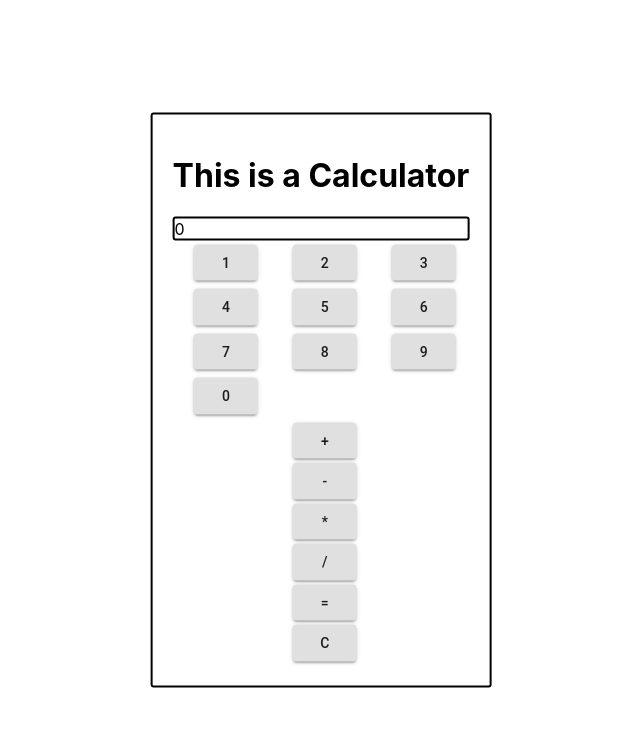
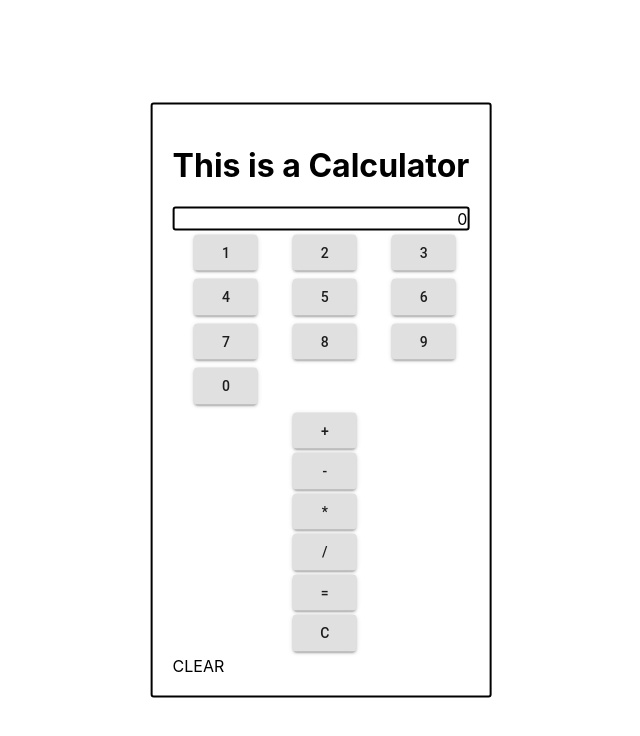
Before and after one commit to zheckert/calc, a React (Create React App) app: page / in a window 1280 px wide. Shown: the top 736 px of the page, without its empty margins (319-959 px from the left). Built offline with nearby package versions, Linux system fonts and the light colour scheme.

Commit message:
styled display correctly. Began to implment clear function. it clears stuff but throws an x is not iterable error next time a button is pressed

```diff
--- a/src/components/Main.js
+++ b/src/components/Main.js
@@ -1,4 +1,5 @@
-import React from "react"
+import React, { useContext } from "react"
+import { calcContext } from "../context/calcContext"
 
 import { Display } from "./Display"
 import { Buttons } from "./Buttons"
@@ -6,7 +7,11 @@ import { Buttons } from "./Buttons"
 import { numbers } from "./index"
 import { operations } from "./index"
 
+import {Button} from "@material-ui/core"
+
 export const Main = () => {
+
+    const { clearer } = useContext(calcContext)
 
     let buttons = numbers.map((num) =>
         <Buttons button={num.num} />
@@ -29,6 +34,9 @@ export const Main = () => {
                 <div>
                     { operators }
                 </div>
+                <div onClick={() => clearer()}>
+                    CLEAR
+                </div>
             </div>
         </div>
     )
--- a/src/context/calcContext.js
+++ b/src/context/calcContext.js
@@ -11,8 +11,12 @@ export const ContextProvider = (props) => {
         console.log(calcState)
     }
 
+    const clearer = () => {
+        setCalcState(0)
+    }
+
     return(
-        <calcContext.Provider value={{pushNumber, calcState}}>
+        <calcContext.Provider value={{pushNumber, calcState, clearer}}>
             { props.children}
         </calcContext.Provider>
     )
--- a/src/index.css
+++ b/src/index.css
@@ -10,6 +10,11 @@ body {
 code {
   font-family: source-code-pro, Menlo, Monaco, Consolas, 'Courier New',
     monospace;
+}
+
+.display {
+  display: flex;
+  flex-direction: row-reverse;
 }
 
 .border {
```
